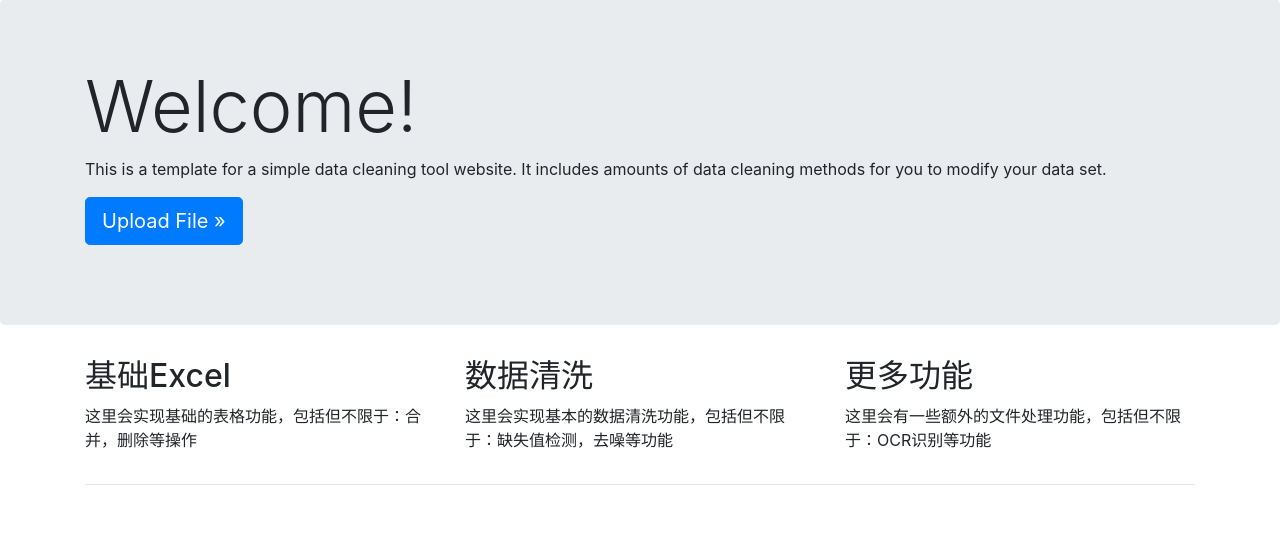
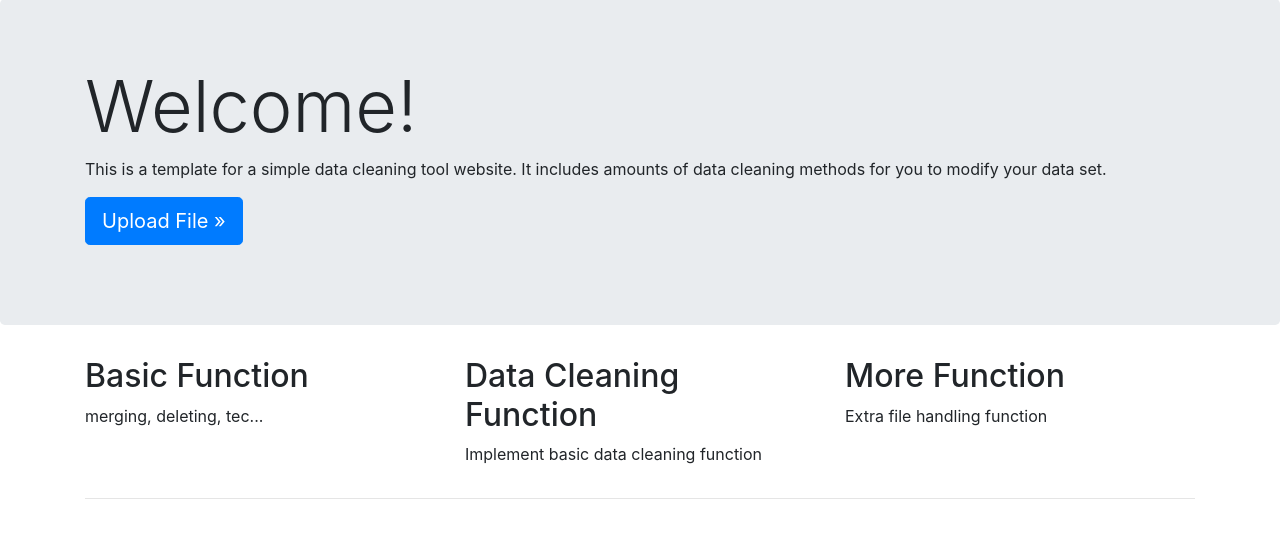
Before and after one commit to LittleS-zh/FYP_DataCleaningSoftware, a Django app: page / in a window 1280 px wide. Shown: the part 57-595 px from the top of the page. Run offline with Django 3.2, Linux system fonts and the light colour scheme; some libraries are stand-ins or nearby versions.

Commit message:
setting.py: add allow_hosts so it can be uploaded onto a server index.html: trasfer Chinese into English

```diff
--- a/Final_Year_Project/settings.py
+++ b/Final_Year_Project/settings.py
@@ -25,7 +25,7 @@ SECRET_KEY = '(_glx!ido2^2bqjz)@e^wa(^76%7x2o#xm(_joy#$v@76fev^!'
 # SECURITY WARNING: don't run with debug turned on in production!
 DEBUG = True
 
-ALLOWED_HOSTS = []
+ALLOWED_HOSTS = ['*']
 
 
 # Application definition
--- a/templates/index.html
+++ b/templates/index.html
@@ -25,16 +25,16 @@
     <!-- Example row of columns -->
     <div class="row">
         <div class="col-md-4">
-            <h2>基础Excel</h2>
-            <p>这里会实现基础的表格功能，包括但不限于：合并，删除等操作</p>
+            <h2>Basic Function</h2>
+            <p>merging, deleting, tec...</p>
         </div>
         <div class="col-md-4">
-            <h2>数据清洗</h2>
-            <p>这里会实现基本的数据清洗功能，包括但不限于：缺失值检测，去噪等功能</p>
+            <h2>Data Cleaning Function</h2>
+            <p>Implement basic data cleaning function</p>
         </div>
         <div class="col-md-4">
-            <h2>更多功能</h2>
-            <p>这里会有一些额外的文件处理功能，包括但不限于：OCR识别等功能</p>
+            <h2>More Function</h2>
+            <p>Extra file handling function</p>
         </div>
     </div>
     <hr>
```
